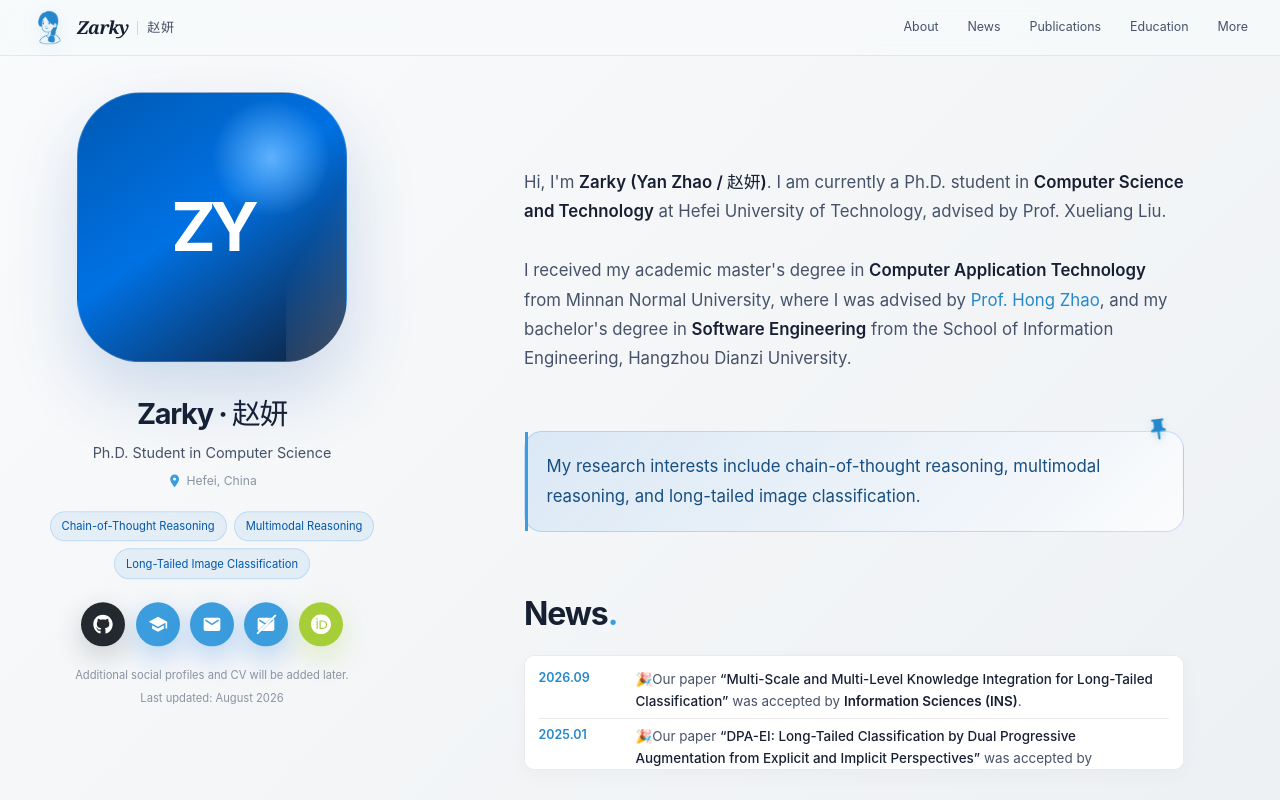
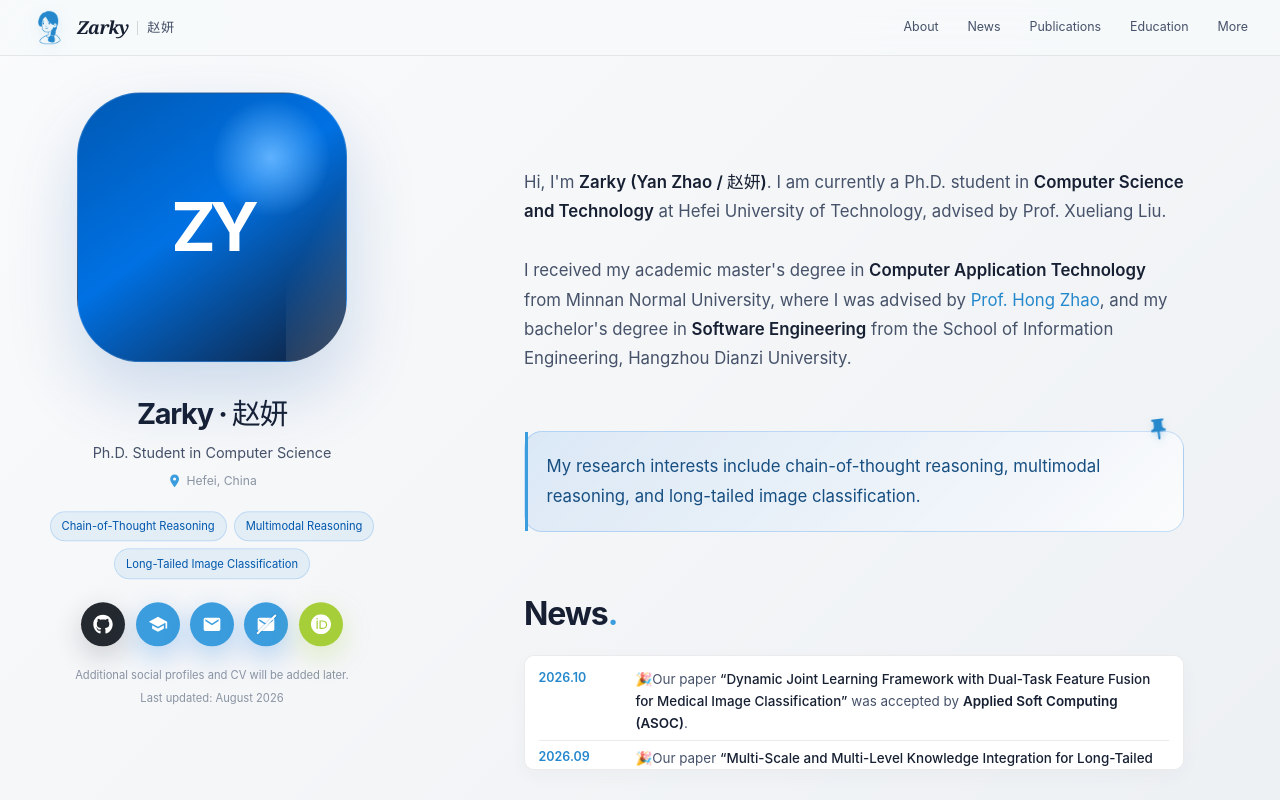
Before and after one commit to Zarky2001/yanzhao.github.io, a React (Vite) app: page / in a window 1280 px wide. Shown: the top 800 px of the page. Built offline with nearby package versions, Linux system fonts and the light colour scheme.

Commit message:
Update News.jsx

```diff
--- a/src/components/News.jsx
+++ b/src/components/News.jsx
@@ -3,6 +3,12 @@ import "../css/All.css";
 
 function News() {
     const news = [
+        {
+            time: "2026.10",
+            content: <>
+                🎉Our paper <a href="#dfdf" className="news-ref">“Dynamic Joint Learning Framework with Dual-Task Feature Fusion for Medical Image Classification”</a> was accepted by <strong>Applied Soft Computing (ASOC)</strong>.
+            </>,
+        },
        {
             time: "2026.09",
             content: <>
```
